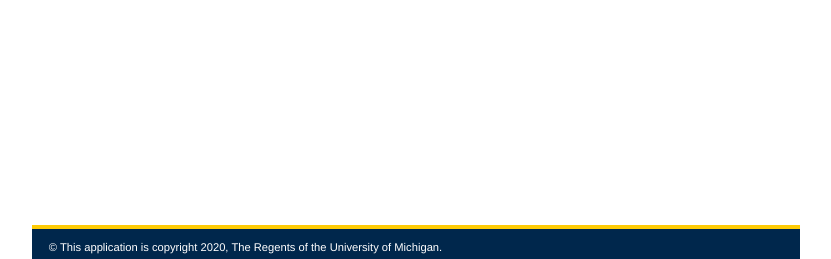
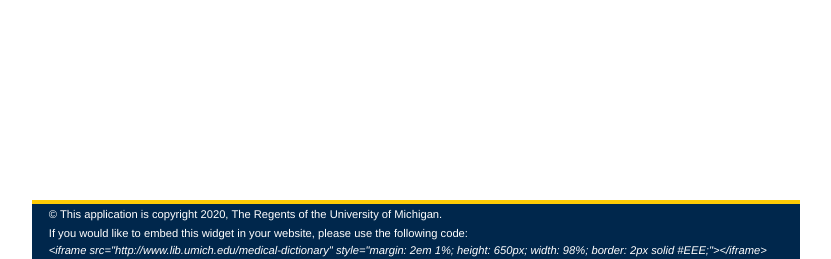
Before and after one commit to mlibrary/medical-dictionary, a PHP site: page / in a window 1280 px wide. Shown: the part 541-800 px from the top of the page, without its empty margins (224-1055 px from the left). Run offline with PHP 8.4, Linux system fonts and the light colour scheme; some libraries are stand-ins or nearby versions.

Commit message:
Adding embed code.

```diff
--- a/index.html
+++ b/index.html
@@ -17,14 +17,14 @@
 	</header>
 	<main id="root" class="no-scroll-bar"></main>
 	<footer>
-    <p style="display:none;">
+		<p>&copy; This application is copyright 2020, The Regents of the University of Michigan.</p>
+    <p>
 If you would like to embed this widget in your website, please use the following code:
 <br>
 <em>
 &lt;iframe src="http://www.lib.umich.edu/medical-dictionary" style="margin: 2em 1%; height: 650px; width: 98%; border: 2px solid #EEE;"&gt;&lt;/iframe&gt;
 </em>
     </p>
-		<p>&copy; This application is copyright 2020, The Regents of the University of Michigan.</p>
 	</footer>
 	<!-- react.js -->
 	<script src="https://unpkg.com/react@16/umd/react.development.js" crossorigin></script>
--- a/style.css
+++ b/style.css
@@ -100,6 +100,8 @@ footer p{
   margin-right: 1.5em;
   margin-left: 1.5em;
   font-size: 0.7em;
+  margin-top: 0.2em;
+  line-height: 1.5em;
 }
 
 
```
